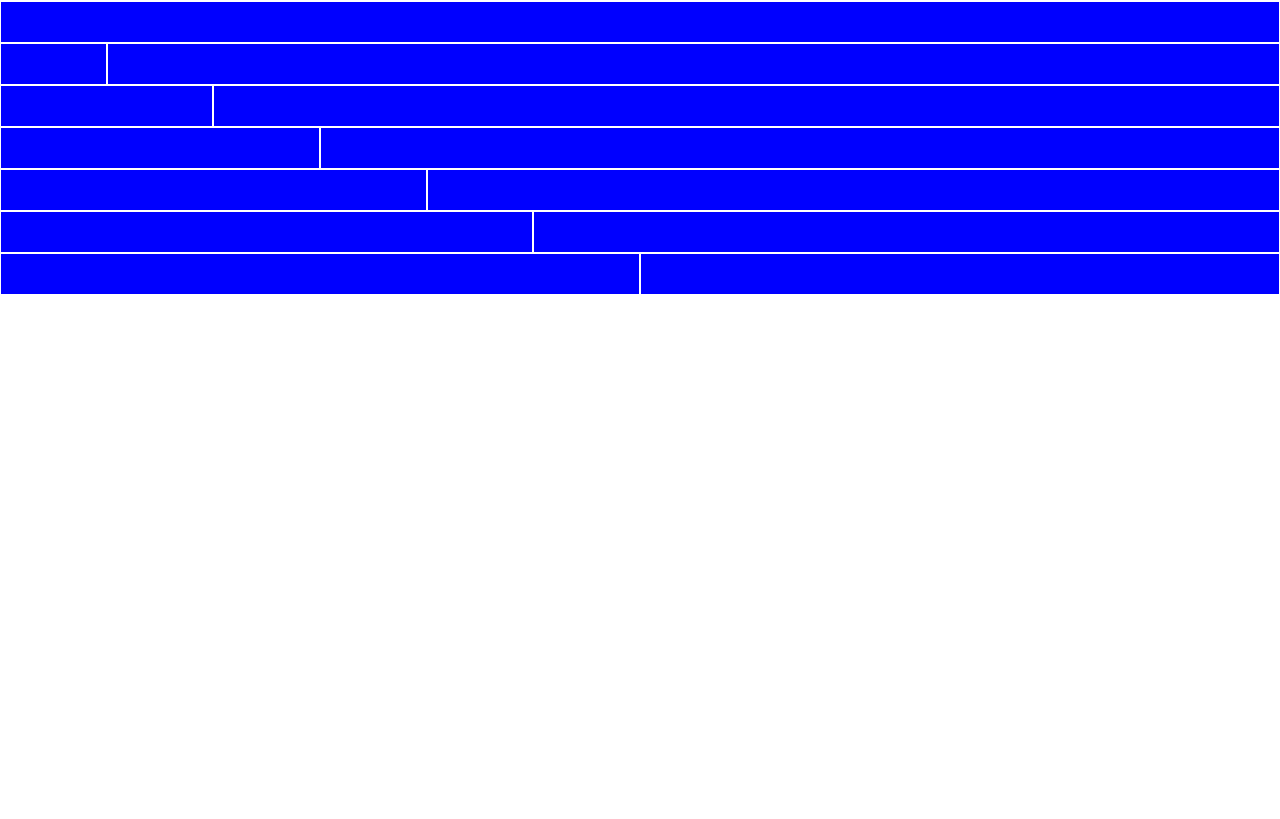
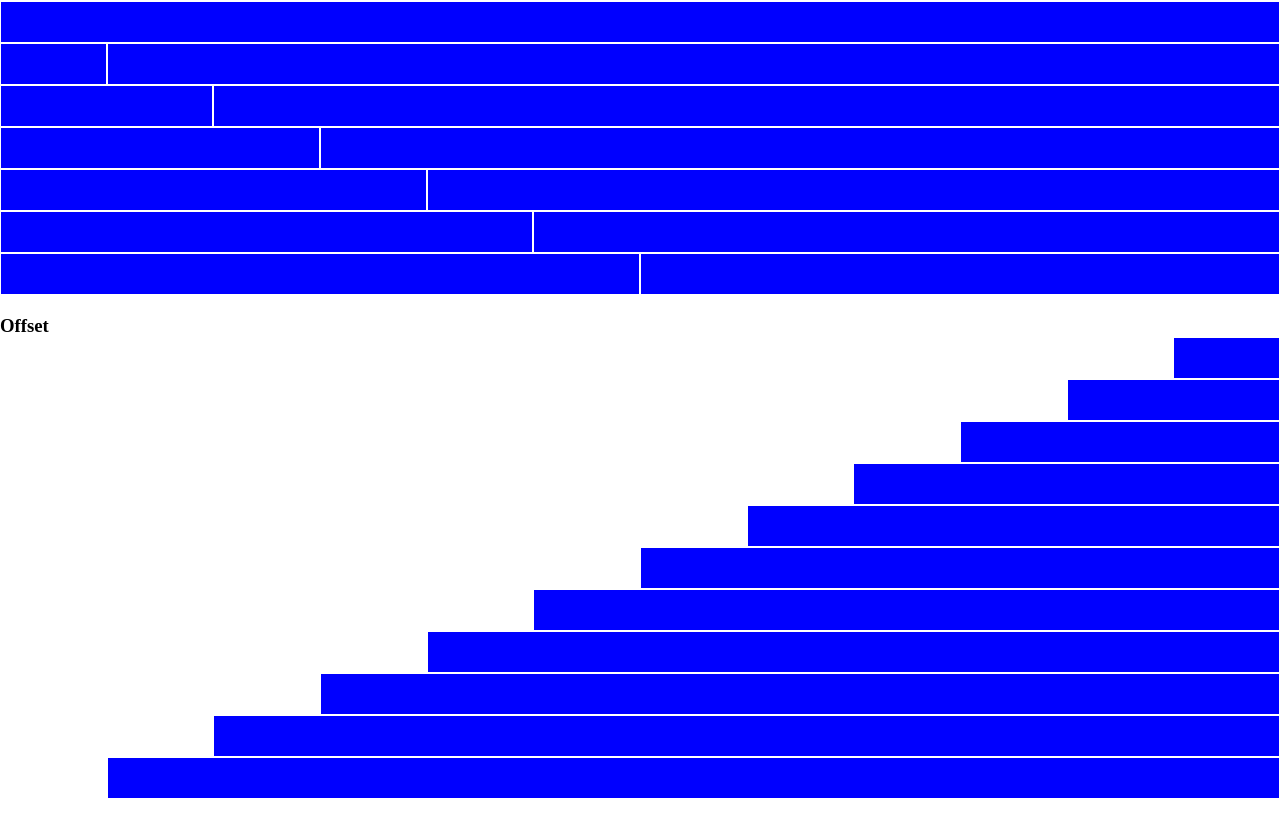
Before and after one commit to Andrearomeo04/html-css-12bool, a plain HTML site: page index.html in a window 1280 px wide. Shown: the part 483-1302 px from the top of the page. Before the commit the page ends 800 px from the top, so only its background shows below. Drawn offline with Linux system fonts and the light colour scheme.

Commit message:
[UPD] Created offset-section layout

```diff
--- a/css/style.css
+++ b/css/style.css
@@ -2,10 +2,6 @@
     margin: 0;
     padding: 0;
     box-sizing: border-box;
-}
-
-body{
-    text-align: center;
 }
 
 .row {
@@ -18,6 +14,7 @@ body{
     border: 1px solid white;
     color: white;
     padding: 20px;
+    text-align: center;
 }
 
 .inner-content {
@@ -25,8 +22,11 @@ body{
     border: 1px solid white;
     color: white;
     padding: 20px;
+    text-align: center;
 }
 
-.top-section {
+.top-section,
+.middle-section,
+.offset-section {
     margin-bottom: 20px;
 }
--- a/index.html
+++ b/index.html
@@ -229,6 +229,66 @@
             </div>
         </div>
     </div>
-    <div class="offset-sectio"></div>
+    <div class="offset-section">
+        <div class="col-1">
+            <h3>Offset</h3>
+        </div>
+
+        <div class="row">
+            <div class="col-1 col-offset-11">
+                <div class="content"></div>
+            </div>
+        </div>
+        <div class="row">
+            <div class="col-2 col-offset-10">
+                <div class="content"></div>
+            </div>
+        </div>
+        <div class="row">
+            <div class="col-3 col-offset-9">
+                <div class="content"></div>
+            </div>
+        </div>
+        <div class="row">
+            <div class="col-4 col-offset-8">
+                <div class="content"></div>
+            </div>
+        </div>
+        <div class="row">
+            <div class="col-5 col-offset-7">
+                <div class="content"></div>
+            </div>
+        </div>
+        <div class="row">
+            <div class="col-6 col-offset-6">
+                <div class="content"></div>
+            </div>
+        </div>
+        <div class="row">
+            <div class="col-7 col-offset-5">
+                <div class="content"></div>
+            </div>
+        </div>
+        <div class="row">
+            <div class="col-8 col-offset-4">
+                <div class="content"></div>
+            </div>
+        </div>
+        <div class="row">
+            <div class="col-9 col-offset-3">
+                <div class="content"></div>
+            </div>
+        </div>
+        <div class="row">
+            <div class="col-10 col-offset-2">
+                <div class="content"></div>
+            </div>
+        </div>
+        <div class="row">
+            <div class="col-11 col-offset-1">
+                <div class="content"></div>
+            </div>
+        </div>
+    </div>
 </body>
 </html>
```
